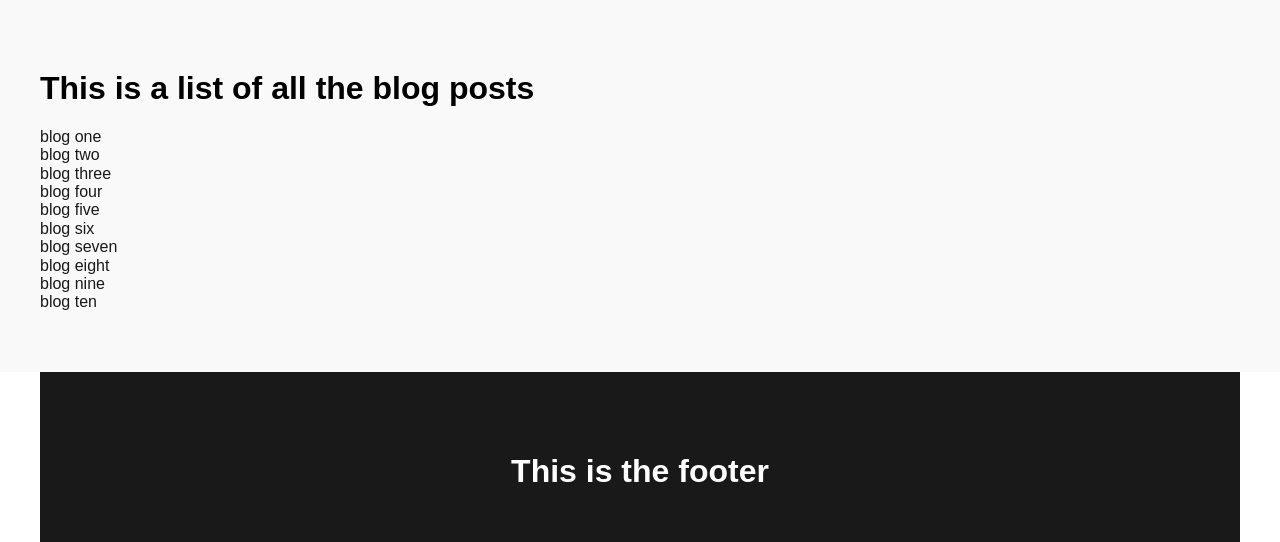
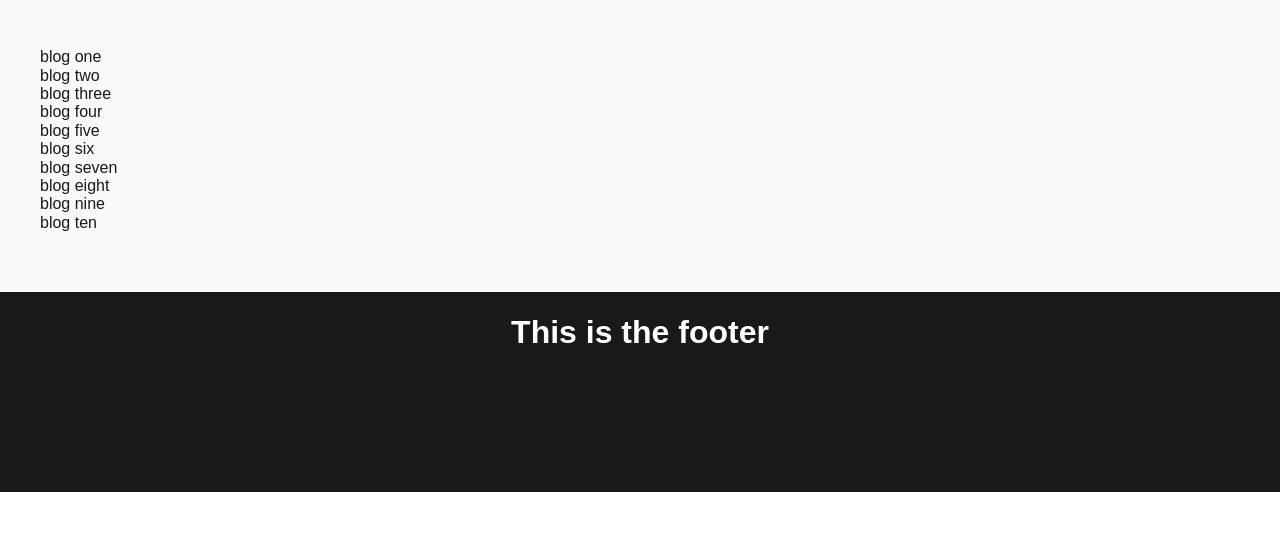
Before and after one commit to roscolil/nura-react-app, a React (Create React App) app: page / in a window 1280 px wide. Shown: the part 385-927 px from the top of the page. After the commit the page ends 877 px from the top, so only its background shows below. Built offline with nearby package versions, Linux system fonts and the light colour scheme.

Commit message:
removed blog list heading

```diff
--- a/src/components/BlogList.js
+++ b/src/components/BlogList.js
@@ -17,7 +17,6 @@ export default function BlogList() {
 
   return (
     <div className="blog-list__wrapper">
-      <h1>This is a list of all the blog posts</h1>
       <div className="blog-list__items">
         {blogItems.map((value, index) => {
           return (
--- a/src/styles/components/_footer.scss
+++ b/src/styles/components/_footer.scss
@@ -3,7 +3,6 @@
   display: flex;
   background: $charcoal;
   height: 200px;
-  padding: 60px 0;
   h1 {
     color: white;
     text-align: center;
```
